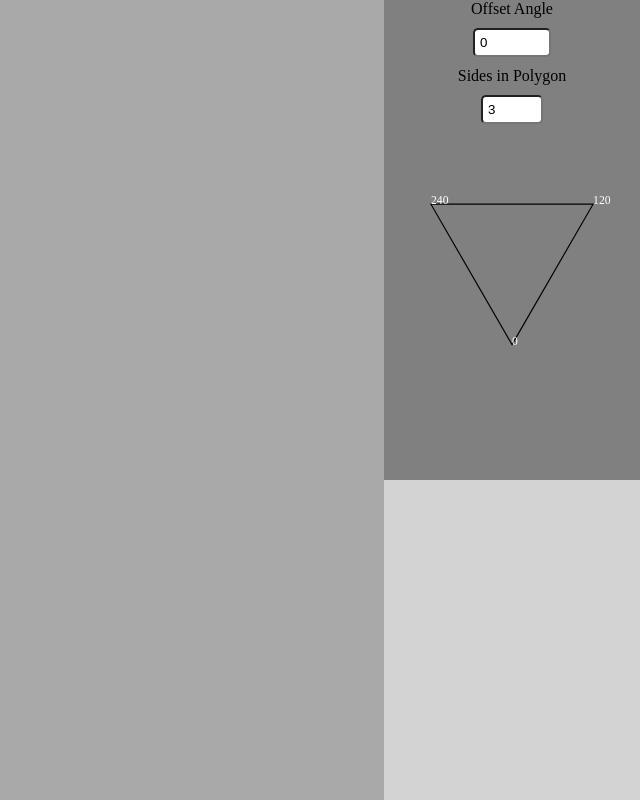
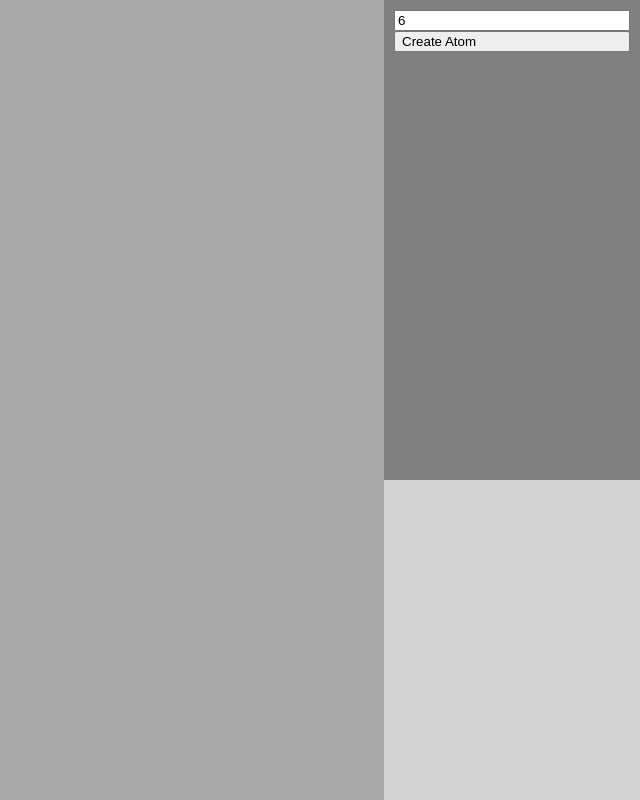
Before and after one commit to pchintalapudi/mdraw, a Vue app: page / in a window 1280 px wide. Shown: the whole page, without its empty margins (640-1280 px from the left). Built offline with nearby package versions, Linux system fonts and the light colour scheme.

Commit message:
Atoms can now be created

```diff
--- a/src/components/drawer/Menu.vue
+++ b/src/components/drawer/Menu.vue
@@ -1,7 +1,10 @@
 <template>
   <aside>
-    <section>
-        <angle-calc></angle-calc>
+    <section id="tabs">
+      <div></div>
+      <keep-alive>
+        <component :is="widgetType"/>
+      </keep-alive>
     </section>
     <minimap></minimap>
   </aside>
@@ -10,7 +13,35 @@
 import Vue from "vue";
 import Minimap from "./widgets/Minimap.vue";
 import AngleCalc from "./widgets/AngleCalc.vue";
+import AtomCreator from "./widgets/AtomCreator.vue";
+
+enum Tab {
+  CREATE_ATOM,
+  ANGLE_CALC
+}
+
+const tabs = Object.keys(Tab).map(k => Tab[k as any]);
+
 export default Vue.extend({
-  components: { minimap: Minimap, "angle-calc": AngleCalc }
+  components: {
+    minimap: Minimap,
+    "angle-calc": AngleCalc,
+    "create-atom": AtomCreator
+  },
+  data: function() {
+    return { currentTab: Tab.CREATE_ATOM };
+  },
+  computed: {
+    widgetType() {
+      switch (this.currentTab) {
+        case Tab.CREATE_ATOM:
+          return "create-atom";
+        case Tab.ANGLE_CALC:
+          return "angle-calc";
+        default:
+          return "";
+      }
+    }
+  }
 });
 </script>
--- /dev/null
+++ b/src/components/drawer/widgets/AtomCreator.vue
@@ -0,0 +1,55 @@
+<template>
+  <form name="atom-creator" id="atom-creator">
+    <input
+      type="number"
+      name="atomic-number"
+      id="atomic-number"
+      @keydown.enter="submit()"
+      v-model="atomicNumber"
+      min="1"
+      :max="max"
+    >
+    <div
+      :data-title="element.name"
+      :data-abbrev="element.abbrev"
+      :data-atomic-number="atomicNumber + suffix"
+    >
+      <!--Pseudoelement Target-->
+    </div>
+    <button type="button" @click="submit()">Create Atom</button>
+  </form>
+</template>
+<script lang="ts">
+import Vue from "vue";
+import { elements, PeriodicTableElement, RGroup } from "../../../models";
+export default Vue.extend({
+  data: function() {
+    return { atomicNumber: 6, max: elements.length + 1 };
+  },
+  computed: {
+    element(): PeriodicTableElement {
+      return elements[this.atomicNumber - 1];
+    },
+    suffix() {
+      if (this.atomicNumber > 10 && this.atomicNumber < 14) {
+        return "th";
+      }
+      switch (this.atomicNumber % 10) {
+        case 1:
+          return "st";
+        case 2:
+          return "nd";
+        case 3:
+          return "rd";
+        default:
+          return "th";
+      }
+    }
+  },
+  methods: {
+    submit() {
+      this.$store.commit("molecules/createRGroup", new RGroup(this.element));
+    }
+  }
+});
+</script>
--- a/src/components/molecules/RGroup.vue
+++ b/src/components/molecules/RGroup.vue
@@ -4,6 +4,8 @@
     :x="x - radius"
     :y="y - radius"
     :viewBox="outerViewBox"
+    :width="radius * 2"
+    :height="radius * 2"
     @onpointerdown="pointerDown"
     @onpointerup="pointerUp"
   >
@@ -28,7 +30,15 @@ export default Vue.extend({
     rGroup: RGroup
   },
   data: function() {
-    return { plock: 0 };
+    return {
+      plock: 0,
+      contentElement: undefined as SVGTextElement | undefined,
+      chargeElement: undefined as SVGTextElement | undefined
+    };
+  },
+  mounted: function() {
+    this.contentElement = this.$refs.content as SVGTextElement;
+    this.chargeElement = this.$refs.charge as SVGTextElement;
   },
   computed: {
     name(): string {
@@ -47,16 +57,16 @@ export default Vue.extend({
       return this.rGroup.charge;
     },
     contentWidth(): number {
-      return (this.$refs["content"] as SVGTextElement).getBBox().width;
+      return this.contentElement ? this.contentElement.getBBox().width : 0;
     },
     contentHeight(): number {
-      return (this.$refs["content"] as SVGTextElement).getBBox().height;
+      return this.contentElement ? this.contentElement.getBBox().height : 0;
     },
     chargeWidth(): number {
-      return (this.$refs["charge"] as SVGTextElement).getBBox().width;
+      return this.chargeElement ? this.chargeElement!.getBBox().width : 0;
     },
     chargeHeight(): number {
-      return (this.$refs["charge"] as SVGTextElement).getBBox().height;
+      return this.chargeElement ? this.chargeElement.getBBox().height : 0;
     },
     netWidth(): number {
       return this.contentWidth + (this.charge ? this.chargeWidth + 2 : 0);
@@ -82,13 +92,13 @@ export default Vue.extend({
     },
     outerViewBox(): string {
       return (
-        -this.radius / 2 +
+        -this.radius +
         " " +
-        -this.radius / 2 +
+        -this.radius +
         " " +
-        this.radius / 2 +
+        this.radius +
         " " +
-        this.radius / 2
+        this.radius
       );
     },
     classes(): string[] {
@@ -99,10 +109,8 @@ export default Vue.extend({
     }
   },
   methods: {
-    pointerDown(event: PointerEvent) {
-    },
-    pointerUp(event: PointerEvent) {
-    }
+    pointerDown(event: PointerEvent) {},
+    pointerUp(event: PointerEvent) {}
   }
 });
 </script>
--- a/src/models/state_machine.ts
+++ b/src/models/state_machine.ts
@@ -3,8 +3,7 @@ enum DrawerState {
   PLACING_NEW_ATOM,
   PLACING_NEW_ATOM_AND_BOND,
   MOVING_ATOM,
-  IDLE,
-  JOIN_START
+  IDLE
 }
 
 class StateMachine {
--- a/src/store/molecules/actions/molecules.ts
+++ b/src/store/molecules/actions/molecules.ts
@@ -4,9 +4,12 @@ import { DrawerState } from "../../../models";
 
 let actions = {
   defaultCancel(store: ActionContext<StateType, any>) {
-      switch(store.state.stateMachine.state) {
+    switch (store.state.stateMachine.state) {
       default:
       case DrawerState.IDLE:
+        break;
+      case DrawerState.PLACING_NEW_ATOM_AND_BOND:
+        store.commit("cancelBondCreation");
         break;
       case DrawerState.PLACING_NEW_ATOM:
         store.commit("cancelRGroupCreation");
--- a/style/defaults.css
+++ b/style/defaults.css
@@ -41,47 +41,3 @@ aside>:first-child {
     flex-flow: column nowrap;
     background-color: gray;
 }
-
-#minimap {
-    height: 40vh;
-    width: 100%;
-    background-color: lightgray;
-}
-
-#angle-calc>form,
-#angle-calc {
-    flex-flow: column nowrap;
-    align-items: center;
-    overflow: hidden;
-}
-
-#angle-calc input {
-    margin: 10px;
-    padding: 5px;
-    border-radius: 5px;
-}
-
-#angle-calc svg {
-    height: 60%;
-}
-
-polygon {
-    stroke: black;
-    stroke-width: 0.5;
-    fill: transparent;
-}
-
-#angle-calc text {
-    font-size: 5px;
-    fill: white;
-    cursor: default;
-}
-
-#angle-calc text:hover {
-    fill: blue;
-    cursor: pointer;
-}
-
-#angle-calc text:active {
-    fill: darkblue;
-}
--- a/style/index.scss
+++ b/style/index.scss
@@ -1,2 +1,3 @@
 @import "../style/defaults.css";
+@import "../style/widgets.css";
 @import "../style/molecules.css";
--- /dev/null
+++ b/style/widgets.css
@@ -0,0 +1,67 @@
+#tabs {
+    padding: 10px;
+}
+
+#minimap {
+    height: 40vh;
+    width: 100%;
+    background-color: lightgray;
+}
+
+#angle-calc>form,
+#angle-calc {
+    flex-flow: column nowrap;
+    align-items: center;
+    overflow: hidden;
+}
+
+#angle-calc input {
+    margin: 10px;
+    padding: 5px;
+    border-radius: 5px;
+}
+
+#angle-calc svg {
+    height: 60%;
+}
+
+polygon {
+    stroke: black;
+    stroke-width: 0.5;
+    fill: transparent;
+}
+
+#angle-calc text {
+    font-size: 5px;
+    fill: white;
+    cursor: default;
+}
+
+#angle-calc text:hover {
+    fill: blue;
+    cursor: pointer;
+}
+
+#angle-calc text:active {
+    fill: darkblue;
+}
+
+#atom-creator {
+    flex-flow: column nowrap;
+}
+
+#atomic-number+div::after {
+    font-size: 0;
+    padding: 0;
+    content: attr(data-title) ' (' attr(data-abbrev) ') is the ' attr(data-atomic-number) ' element.';
+    transition: padding 200ms, font-size 200ms;
+    transition-delay: 300ms;
+    z-index: 2;
+    color: white;
+}
+
+#atomic-number:hover+div::after,
+#atomic-number+div:hover::after {
+    padding: 10px;
+    font-size: initial;
+}
```
Lines whose indentation alone changed are shown as unchanged.
